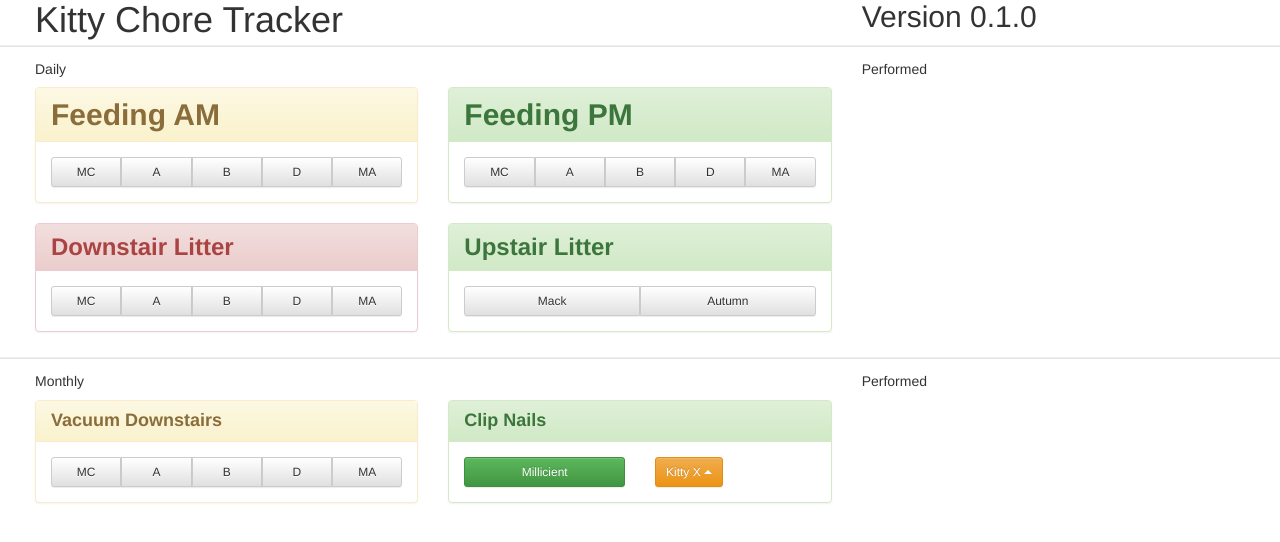
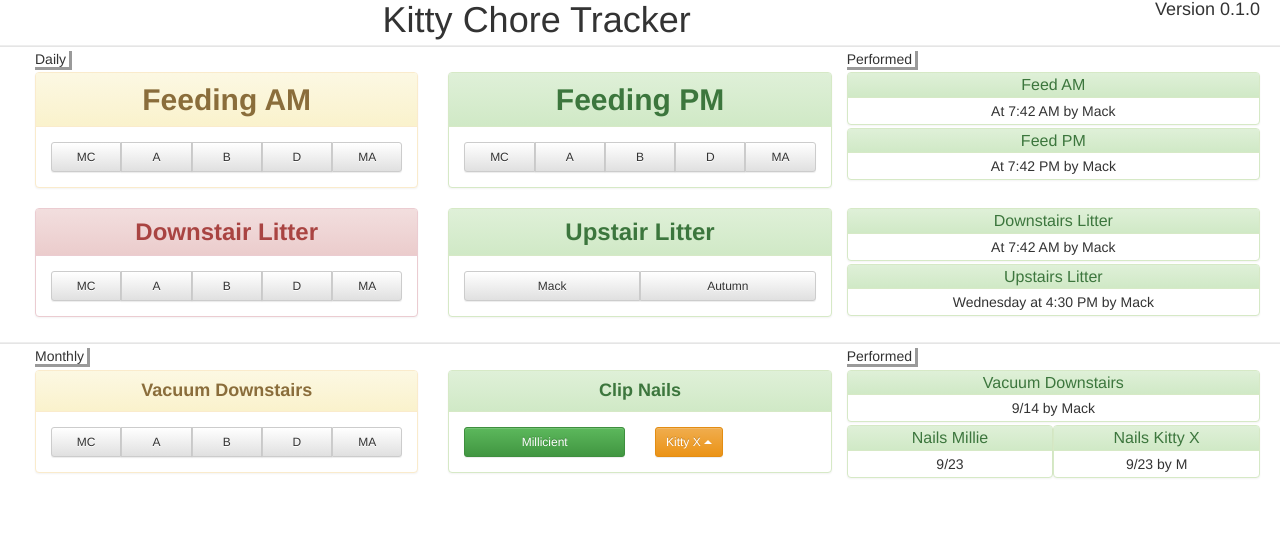
Before and after one commit to jeffjet24/CatChores, a plain HTML site: page index.html in a window 1280 px wide. Drawn offline with nearby package versions, Linux system fonts and the light colour scheme.

Commit message:
Finishing up the front end of things

```diff
--- a/css/main.css
+++ b/css/main.css
@@ -1,3 +1,7 @@
+/*
+TODO: Organize this if possible
+*/
+
 .divider {
   height: 1px;
   width:100%;
@@ -15,3 +19,40 @@
   margin-top: 0;
   margin-bottom: 0;
 }
+
+.labelBoxes {
+  margin-top: 0;
+  margin-bottom: 5px;
+}
+.spanLabelBox {
+  border-right: solid;
+  border-bottom: solid;
+  border-bottom-style: outset;
+  border-right-style: outset;
+
+}
+.performedColumn {
+  padding: 0px 0px;
+}
+.insideSpanLabel {
+  margin-bottom: 3px;
+  margin-right: 3px;
+}
+.performedPanel {
+  margin-bottom: 3px;
+}
+.performedHeading {
+  padding: 3px 15px;
+}
+.performedBody {
+  padding: 3px 15px;
+}
+
+.versionLabel {
+  position: absolute;
+  right: 0;
+  top: 0;
+  /*position: relative;*/
+  /*top: 20%;*/
+  /*transform: perspective(1px) translateY(100%);*/
+}
--- a/index.html
+++ b/index.html
@@ -1,4 +1,8 @@
 <!DOCTYPE html>
+
+<!--
+TODO: Stylize the Main Title
+ -->
 <html lang="en">
   <head>
       <title>Kitty Chore Tracker</title>
@@ -14,25 +18,32 @@
       <link rel="stylesheet" href="css/main.css">
   </head>
   <body>
-    <div class="row margin20">
-      <div class="col-xs-8"><h1 class="margin0">Kitty Chore Tracker</h1></div>
-      <div class="col-xs-4"><h2 class="margin0" id="version">Version 0.1.0</h2></div>
-    </div>
+    <header>
+      <div class="row margin20">
+        <div class="col-xs-10"><h1 class="margin0 text-center">Kitty Chore Tracker</h1></div>
+        <div class="col-xs-2"><h4 class="margin0 versionLabel" id="version">Version 0.1.0</h4></div>
+      </div>
+    </header>
     <hr class="divider">
+    <!-- Daily Header -->
     <div class="row margin20">
       <div class="col-xs-8">
-        <h5>Daily</h5>
+        <h5 class="labelBoxes"><span class="spanLabelBox">
+          <span class="insideSpanLabel">Daily</span>
+        </span></h5>
       </div>
-      <div class="col-xs-4">
-        <h5>Performed</h5>
+      <div class="col-xs-4 performedColumn">
+        <h5 class="labelBoxes"><span class="spanLabelBox">
+          <span class="insideSpanLabel">Performed</span>
+        </span></h5>
       </div>
     </div>
-
+    <!-- Daily Content -->
     <div class="row margin20">
       <div class="col-xs-4">
-        <div class="panel panel-warning" id="feed_am">
+        <div class="panel panel-warning" id="feedAm">
           <div class="panel-heading">
-            <h2 class="margin0"><b>Feeding AM</b></h2> <!-- class="panel-title" -->
+            <h2 class="margin0 text-center"><b>Feeding AM</b></h2> <!-- class="panel-title" -->
           </div>
           <div class="panel-body">
             <div class="btn-group btn-group-sm btn-group-justified" role="group">
@@ -46,9 +57,9 @@
         </div>
       </div>
       <div class="col-xs-4">
-        <div class="panel panel-success" id="feed_pm">
+        <div class="panel panel-success" id="feedPm">
           <div class="panel-heading">
-            <h2 class="margin0"><b>Feeding PM</b></h2> <!-- class="panel-title" -->
+            <h2 class="margin0 text-center"><b>Feeding PM</b></h2> <!-- class="panel-title" -->
           </div>
           <div class="panel-body">
               <div class="btn-group btn-group-sm btn-group-justified" role="group">
@@ -61,13 +72,34 @@
           </div>
         </div>
       </div>
-      <div class="col-xs-4"></div>
+      <div class="col-xs-4">
+        <div class="row">
+          <div class="panel panel-success performedPanel text-center" id="feedAmPerPanel">
+            <div class="panel-heading performedHeading">
+              <h3 class="panel-title">Feed AM</h3>
+            </div>
+            <div class="panel-body performedBody text-center" id="feedAmPerText">
+              At 7:42 AM by Mack
+            </div>
+          </div>
+        </div>
+        <div class="row">
+          <div class="panel panel-success performedPanel text-center" id="feedPmPerPanel">
+            <div class="panel-heading performedHeading">
+              <h3 class="panel-title">Feed PM</h3>
+            </div>
+            <div class="panel-body performedBody text-center" id="feedPmPerText">
+              At 7:42 PM by Mack
+            </div>
+          </div>
+        </div>
+      </div>
     </div>
     <div class="row margin20">
       <div class="col-xs-4">
-        <div class="panel panel-danger" id="downstair_litter">
+        <div class="panel panel-danger" id="downstairLitter">
           <div class="panel-heading">
-            <h3 class="margin0"><b>Downstair Litter</b></h3> <!-- class="panel-title" -->
+            <h3 class="margin0 text-center"><b>Downstair Litter</b></h3> <!-- class="panel-title" -->
           </div>
           <div class="panel-body">
             <div class="btn-group btn-group-sm btn-group-justified" role="group">
@@ -81,9 +113,9 @@
         </div>
       </div>
       <div class="col-xs-4">
-        <div class="panel panel-success" id="upstair_litter">
+        <div class="panel panel-success" id="upstairLitter">
           <div class="panel-heading">
-            <h3 class="margin0"><b>Upstair Litter</b></h3> <!-- class="panel-title" -->
+            <h3 class="margin0 text-center"><b>Upstair Litter</b></h3> <!-- class="panel-title" -->
           </div>
           <div class="panel-body">
             <div class="btn-group btn-group-sm btn-group-justified" role="group">
@@ -93,24 +125,51 @@
           </div>
         </div>
       </div>
-      <div class="col-xs-4"></div>
+      <div class="col-xs-4">
+        <div class="row">
+          <div class="panel panel-success performedPanel text-center" id="downstairLitterPerPanel">
+            <div class="panel-heading performedHeading">
+              <h3 class="panel-title">Downstairs Litter</h3>
+            </div>
+            <div class="panel-body performedBody text-center" id="downstairLitterPerText">
+              At 7:42 AM by Mack
+            </div>
+          </div>
+        </div>
+        <div class="row">
+          <div class="panel panel-success performedPanel text-center" id="upstairLitterPerPanel">
+            <div class="panel-heading performedHeading">
+              <h3 class="panel-title">Upstairs Litter</h3>
+            </div>
+            <div class="panel-body performedBody text-center" id="upstairLitterPerText">
+              Wednesday at 4:30 PM by Mack
+            </div>
+          </div>
+        </div>
+      </div>
     </div>
 
     <hr class="divider">
+    <!-- Monthly Header -->
     <div class="row margin20">
       <div class="col-xs-8">
-        <h5>Monthly</h5>
+        <h5 class="labelBoxes"><span class="spanLabelBox">
+          <span class="insideSpanLabel">Monthly</span>
+        </span></h5>
       </div>
-      <div class="col-xs-4">
-        <h5>Performed</h5>
+      <div class="col-xs-4 performedColumn">
+        <h5 class="labelBoxes"><span class="spanLabelBox">
+          <span class="insideSpanLabel">Performed</span>
+        </span></h5>
       </div>
     </div>
 
+    <!-- Monthly Content -->
     <div class="row margin20">
       <div class="col-xs-4">
         <div class="panel panel-warning" id="vacuum">
           <div class="panel-heading">
-            <h4 class="margin0"><b>Vacuum Downstairs</b></h4> <!-- class="panel-title" -->
+            <h4 class="margin0 text-center"><b>Vacuum Downstairs</b></h4> <!-- class="panel-title" -->
           </div>
           <div class="panel-body">
               <div class="btn-group btn-group-sm btn-group-justified" role="group">
@@ -124,20 +183,20 @@
         </div>
       </div>
       <div class="col-xs-4">
-        <div class="panel panel-success" id="clip_nails">
+        <div class="panel panel-success" id="clipNails">
           <div class="panel-heading">
-            <h4 class="margin0"><b>Clip Nails</b></h4>
+            <h4 class="margin0 text-center"><b>Clip Nails</b></h4>
           </div>
           <div class="panel-body">
             <div class="row">
               <div class="col-xs-6">
                 <div class="btn-group btn-group-sm btn-group-justified" role="group">
-                  <a href="#" class="btn btn-sm btn-success" id="millie_nails">Millicient</a>
+                  <a href="#" class="btn btn-sm btn-success" id="millieNails">Millicient</a>
                 </div>
               </div>
               <div class="col-xs-6">
                 <div class="btn-group btn-group-sm dropup" role="group">
-                  <button class="btn btn-warning dropdown-toggle" data-toggle="dropdown" aria-haspopup="true" aria-expanded="false" id="kittyx_nails">
+                  <button class="btn btn-warning dropdown-toggle" data-toggle="dropdown" aria-haspopup="true" aria-expanded="false" id="kittyxNails">
                     Kitty X <span class="caret"></span>
                   </button>
                   <ul class="dropdown-menu">
@@ -150,7 +209,40 @@
           </div>
         </div>
       </div>
-      <div class="col-xs-4"></div>
+      <div class="col-xs-4">
+        <div class="row">
+          <div class="panel panel-success performedPanel text-center" id="vacuumPerPanel">
+            <div class="panel-heading performedHeading">
+              <h3 class="panel-title">Vacuum Downstairs</h3>
+            </div>
+            <div class="panel-body performedBody text-center" id="vacuumPerText">
+              9/14 by Mack
+            </div>
+          </div>
+        </div>
+        <div class="row">
+          <div class="col-xs-6 performedColumn">
+            <div class="panel panel-success performedPanel text-center" id="millieNailsPerPanel">
+              <div class="panel-heading performedHeading">
+                <h3 class="panel-title">Nails Millie</h3>
+              </div>
+              <div class="panel-body performedBody text-center" id="millieNailsPerText">
+                9/23
+              </div>
+            </div>
+          </div>
+          <div class="col-xs-6 performedColumn">
+            <div class="panel panel-success performedPanel text-center" id="kittyNailsPerPanel">
+              <div class="panel-heading performedHeading">
+                <h3 class="panel-title">Nails Kitty X</h3>
+              </div>
+              <div class="panel-body performedBody text-center" id="kittyNailsPerText">
+                9/23 by M
+              </div>
+            </div>
+          </div>
+        </div>
+      </div>
     </div>
   </body>
 </html>
```
Also changed, not shown: scripts/buttonPress.js (added), scripts/updateInterface.js (added).
